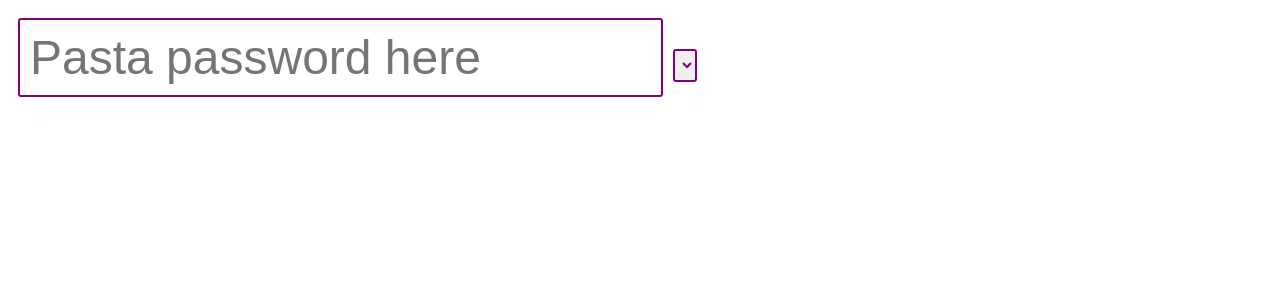
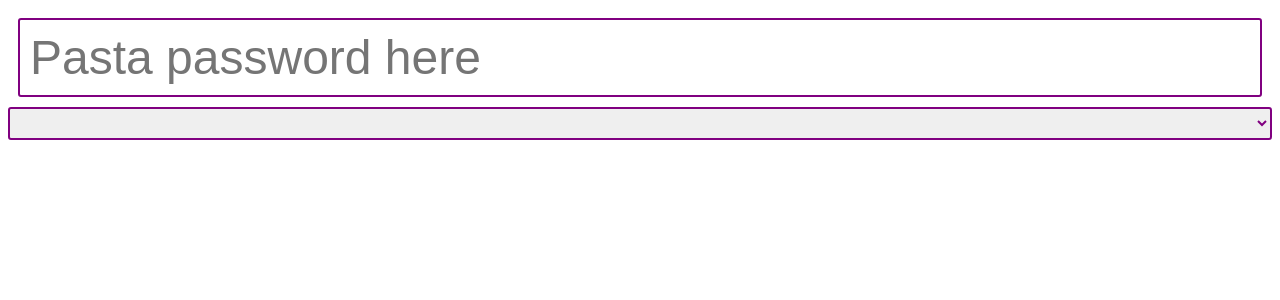
Before and after one commit to spences10/characters-from-password, a Next.js app: page / in a window 1280 px wide. Shown: the top 300 px of the page. Built offline with nearby package versions, Linux system fonts and the light colour scheme.

Commit message:
some css grid

```diff
--- a/components/MainForm.js
+++ b/components/MainForm.js
@@ -2,7 +2,10 @@ import React from 'react'
 import styled from 'styled-components'
 
 const WrapperForm = styled.form`
-  position: absolute;
+  /* position: absolute; */
+  display: grid;
+  grid-template-rows: repeat(1, 1fr);
+  grid-template-columns: repeat(1, 1fr)
 `
 
 const CharacterInput = styled.input.attrs({
```
